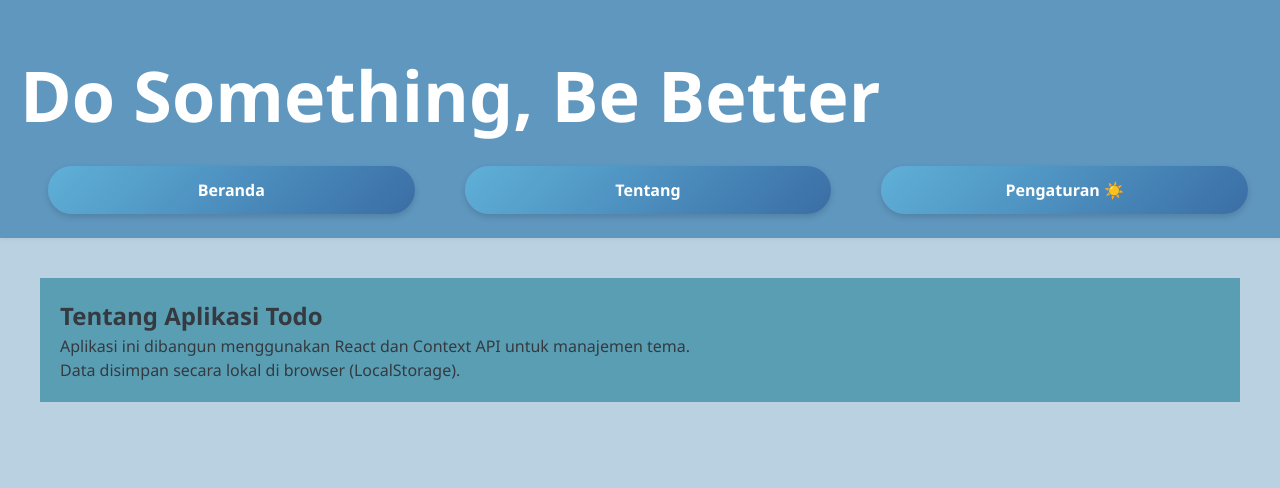
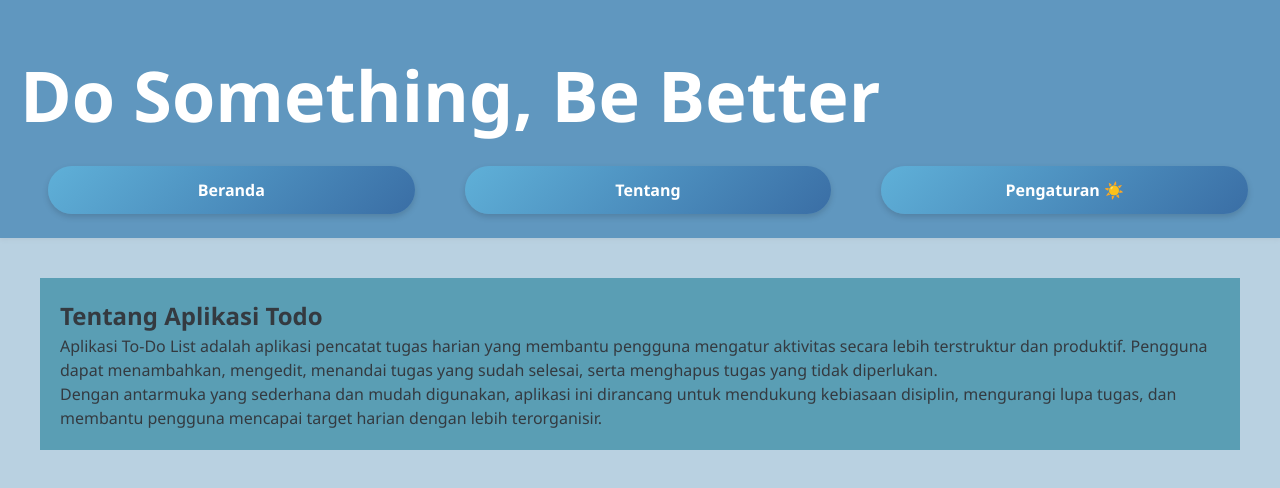
Before and after one commit to 241131015-png/frontend_UAS, a React (Vite) app: page /tentang in a window 1280 px wide. Shown: the top 488 px of the page. Built offline with nearby package versions, Linux system fonts and the light colour scheme.

Commit message:
update style

```diff
--- a/src/pages/Tentang.jsx
+++ b/src/pages/Tentang.jsx
@@ -2,8 +2,8 @@ export default function Tentang() {
     return (
         <div className="page-container">
             <h2>Tentang Aplikasi Todo</h2>
-            <p>Aplikasi ini dibangun menggunakan React dan Context API untuk manajemen tema.</p>
-            <p>Data disimpan secara lokal di browser (LocalStorage).</p>
+            <p>Aplikasi To-Do List adalah aplikasi pencatat tugas harian yang membantu pengguna mengatur aktivitas secara lebih terstruktur dan produktif. Pengguna dapat menambahkan, mengedit, menandai tugas yang sudah selesai, serta menghapus tugas yang tidak diperlukan.</p>
+            <p>Dengan antarmuka yang sederhana dan mudah digunakan, aplikasi ini dirancang untuk mendukung kebiasaan disiplin, mengurangi lupa tugas, dan membantu pengguna mencapai target harian dengan lebih terorganisir.</p>
         </div>
     );
 }
```
